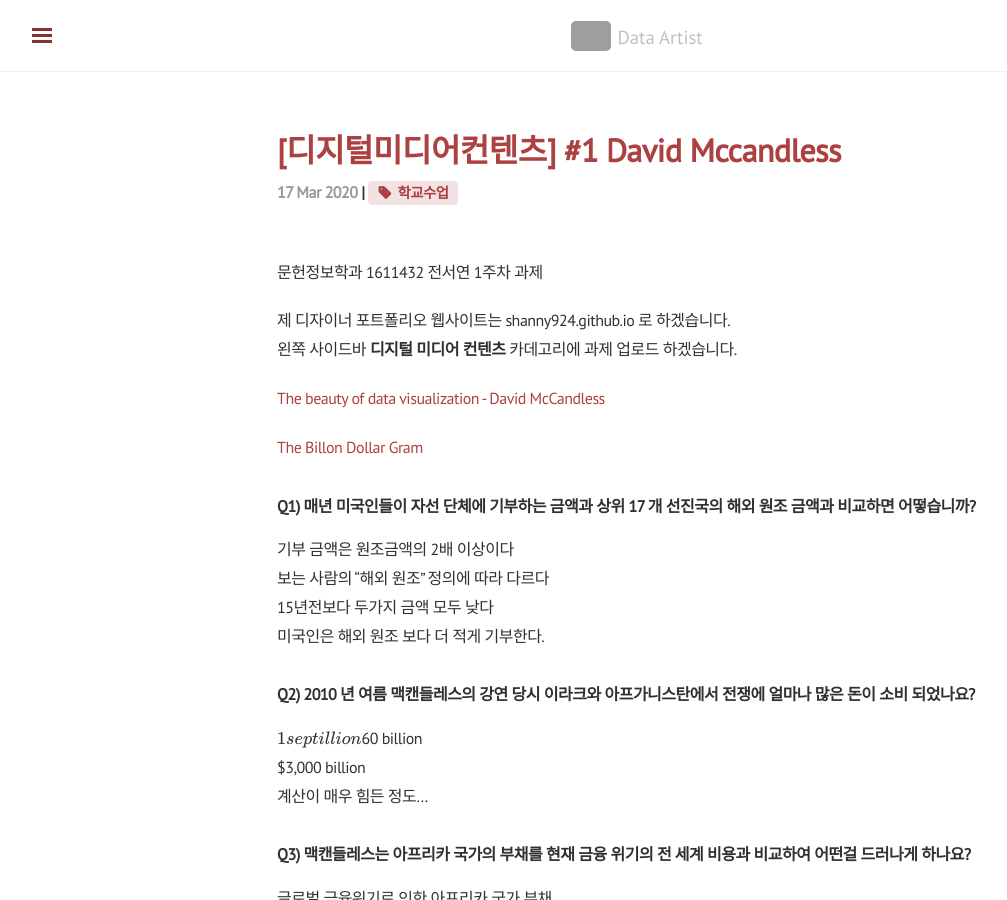
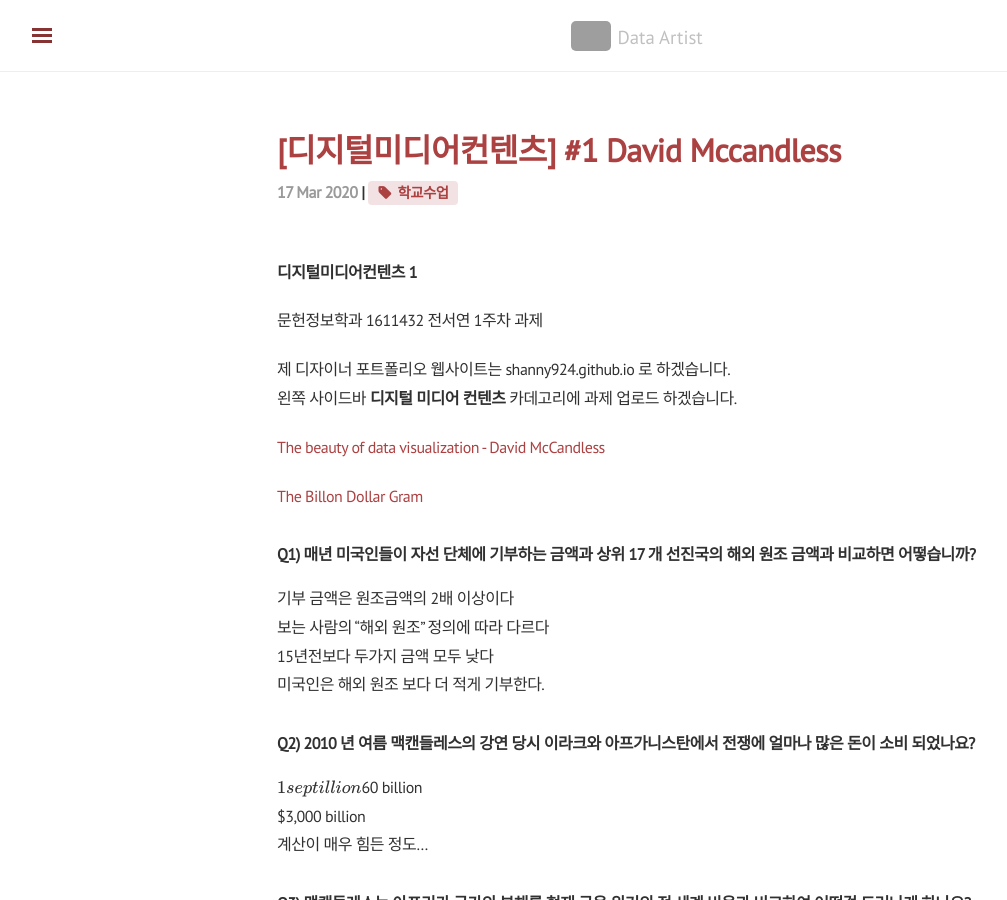
Before and after one commit to shanny924/shanny924.github.io, a Jekyll site: the page built from _posts/2020-03-17-dmc#1.md, in a window 1280 px wide and 900 px high. Shown: the whole window, without its empty margins (3-1010 px from the left). Built offline with Jekyll 4.4.1, drawn with Linux system fonts in a browser that asks for light colours; nearby versions of some CDN libraries; formulas are drawn with MathJax 3; comment, search, counter and statistics services are not loaded; grey boxes are pictures that could not be loaded.

Commit message:
Update 2020-03-17-dmc#1.md

```diff
--- a/_posts/2020-03-17-dmc#1.md
+++ b/_posts/2020-03-17-dmc#1.md
@@ -4,6 +4,8 @@
 category : [디지털미디어컨텐츠]
 tag: [학교수업]
 ---
+
+**디지털미디어컨텐츠 1**
 
 문헌정보학과 1611432 전서연 1주차 과제
 
```
